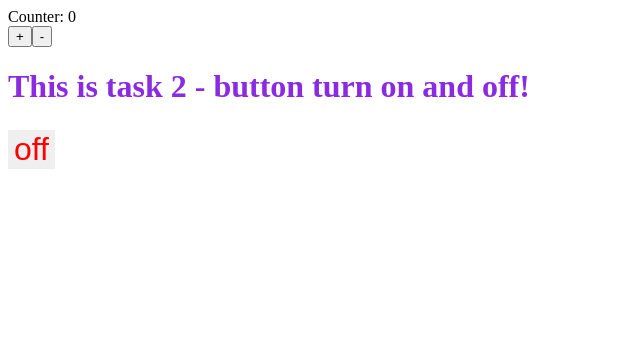
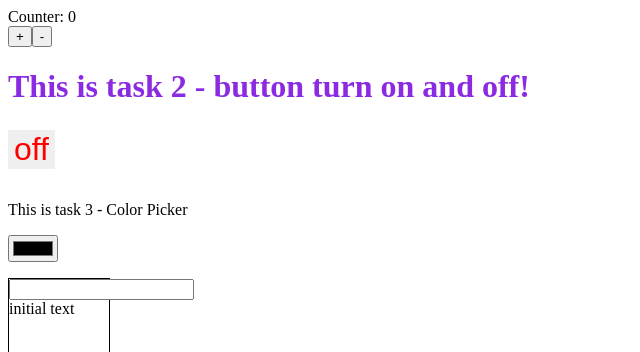
Before and after one commit to valensixx/project-one-react, a React (Create React App) app: page / in a window 1280 px wide. Shown: the top 352 px of the page, without its empty margins (0-640 px from the left). Built offline with nearby package versions, Linux system fonts and the light colour scheme.

Commit message:
done changes in the code with class components

```diff
--- a/src/components/ColorPicker.js
+++ b/src/components/ColorPicker.js
@@ -1,10 +1,33 @@
-import React, {useState} from "react";
+import React from "react";
 
 /*Create color picker and put color in a div*/
-export default function App(){
-    return(
-        <div>
+export default class App extends React.Component {
+    constructor(props){
+        super(props);
+    }
 
-        </div>
-    );
+    state = {
+        background: 'white',
+        text: 'initial text'
+    }
+
+    render(){
+        console.log(this.state);
+        return (
+            <div>
+                <p style={{ marginTop: '2rem', }}>This is task 3 - Color Picker</p>
+                <input type="color" onChange={(e) => this.setState({background: e.target.value})}/>
+                <div style={{
+                    background: this.state.background,
+                    width: 100,
+                    height: 100,
+                    border: '1px solid black',
+                    marginTop: "1rem",
+                }}>
+                <input type="text" onChange={(e) => this.setState({text: e.target.value})}></input>
+                <div>{this.state.text}</div>
+                </div>
+            </div>
+        );
+    }
 }
```
